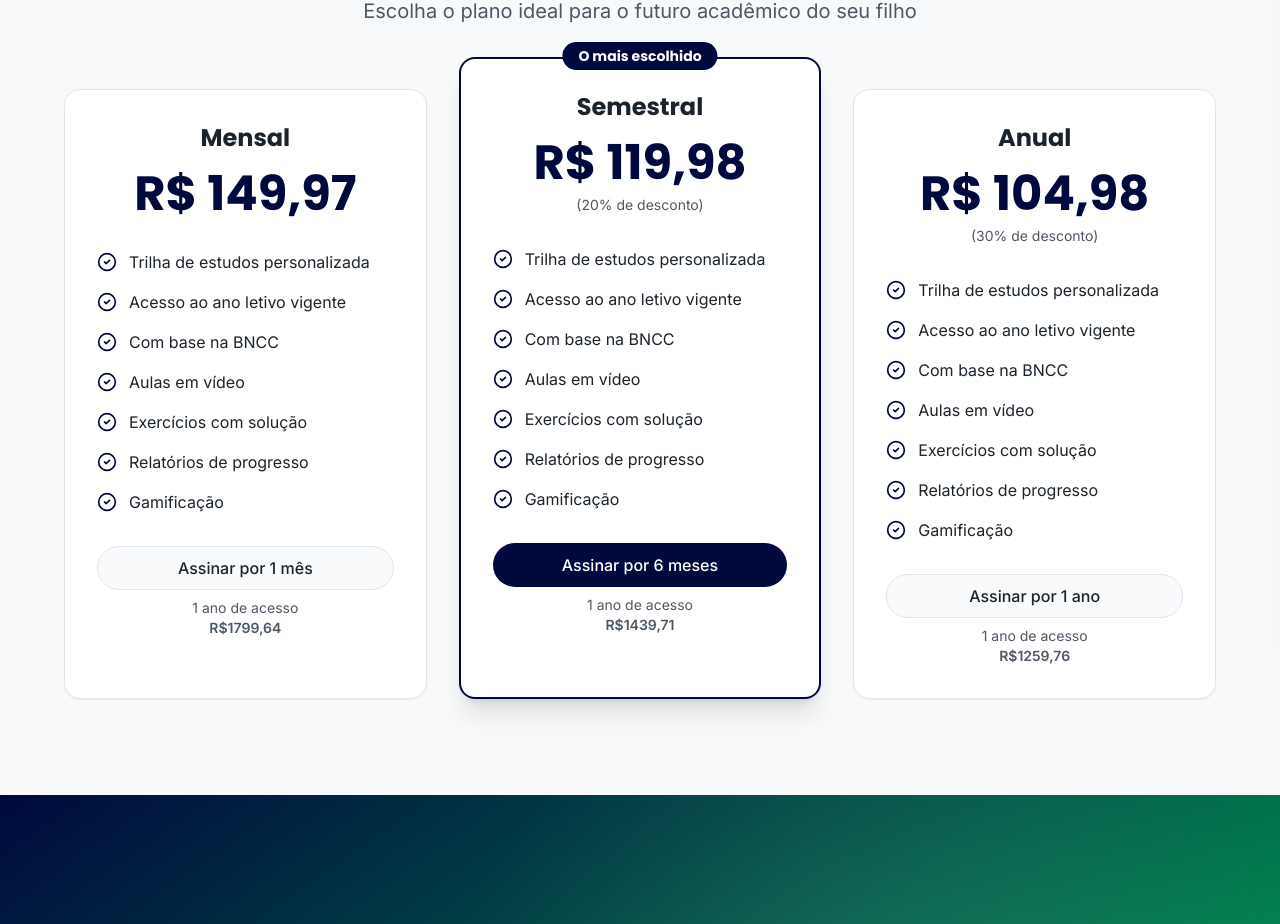
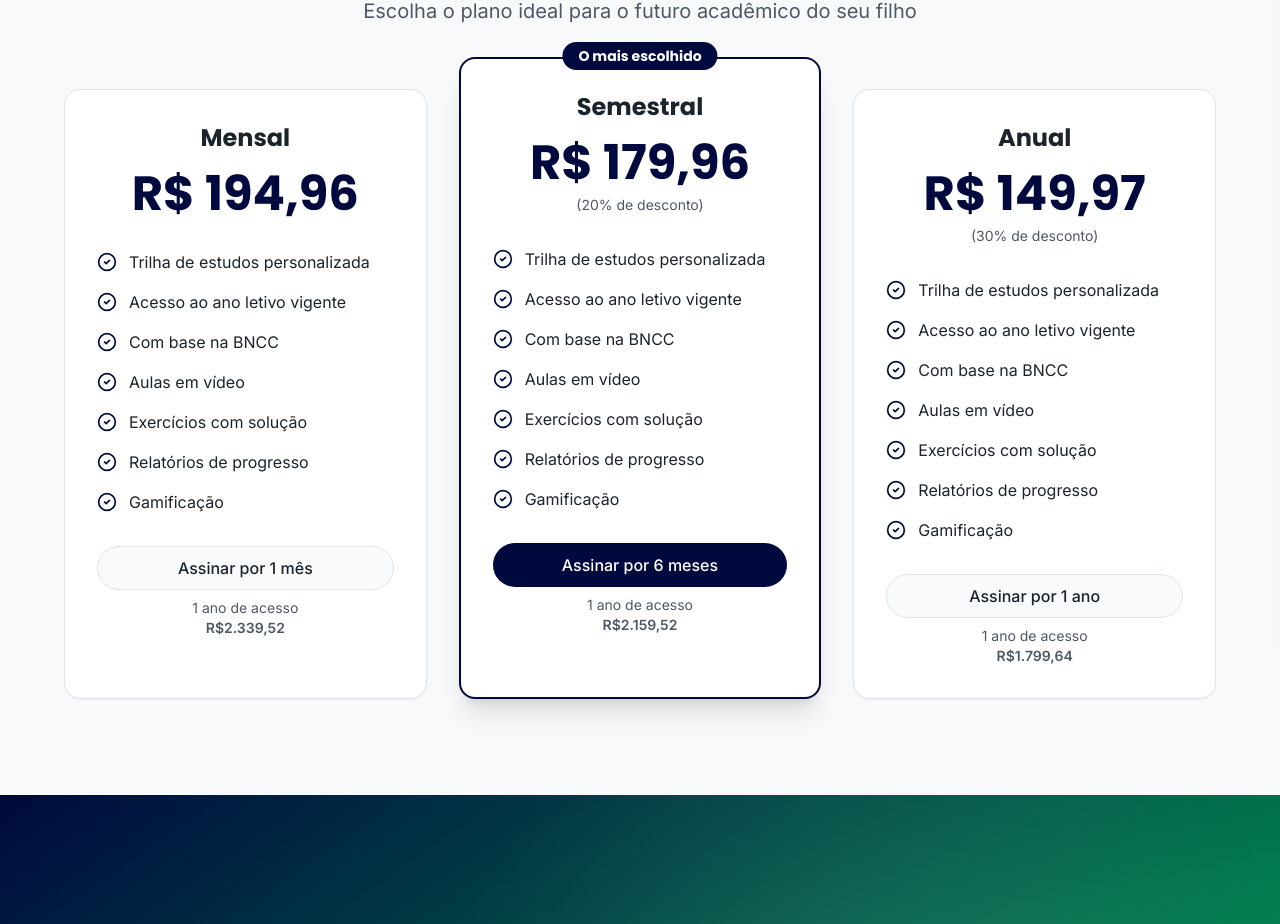
Before and after one commit to edupedrosodev/mew-b2bc, a React (Vite) app: page / in a window 1280 px wide. Shown: the part 3158-4082 px from the top of the page. Built offline with nearby package versions, Linux system fonts and the light colour scheme; the HTML template or start-up script is replaced by a standard one.

Commit message:
Ajuste da tabela de preços

```diff
--- a/src/components/Pricing.tsx
+++ b/src/components/Pricing.tsx
@@ -8,7 +8,7 @@ import { CheckCircle2 } from "lucide-react";
 const plans = [
   {
     name: "Mensal",
-    price: "R$ 149,97",
+    price: "R$ 194,96",
     period: "",
     features: [
       "Trilha de estudos personalizada",
@@ -22,11 +22,11 @@ const plans = [
     highlighted: false,
     buttonText: "Assinar por 1 mês",
     totalYearLabel: "1 ano de acesso",
-    totalYearValue: "R$1799,64",
+    totalYearValue: "R$2.339,52",
   },
   {
     name: "Semestral",
-    price: "R$ 119,98",
+    price: "R$ 179,96",
     period: "(20% de desconto)",
     features: [
       "Trilha de estudos personalizada",
@@ -41,11 +41,11 @@ const plans = [
     badge: "O mais escolhido",
     buttonText: "Assinar por 6 meses",
     totalYearLabel: "1 ano de acesso",
-    totalYearValue: "R$1439,71",
+    totalYearValue: "R$2.159,52",
   },
   {
     name: "Anual",
-    price: "R$ 104,98",
+    price: "R$ 149,97",
     period: "(30% de desconto)",
     features: [
       "Trilha de estudos personalizada",
@@ -59,7 +59,7 @@ const plans = [
     highlighted: false,
     buttonText: "Assinar por 1 ano",
     totalYearLabel: "1 ano de acesso",
-    totalYearValue: "R$1259,76",
+    totalYearValue: "R$1.799,64",
   },
 ];
 
```
